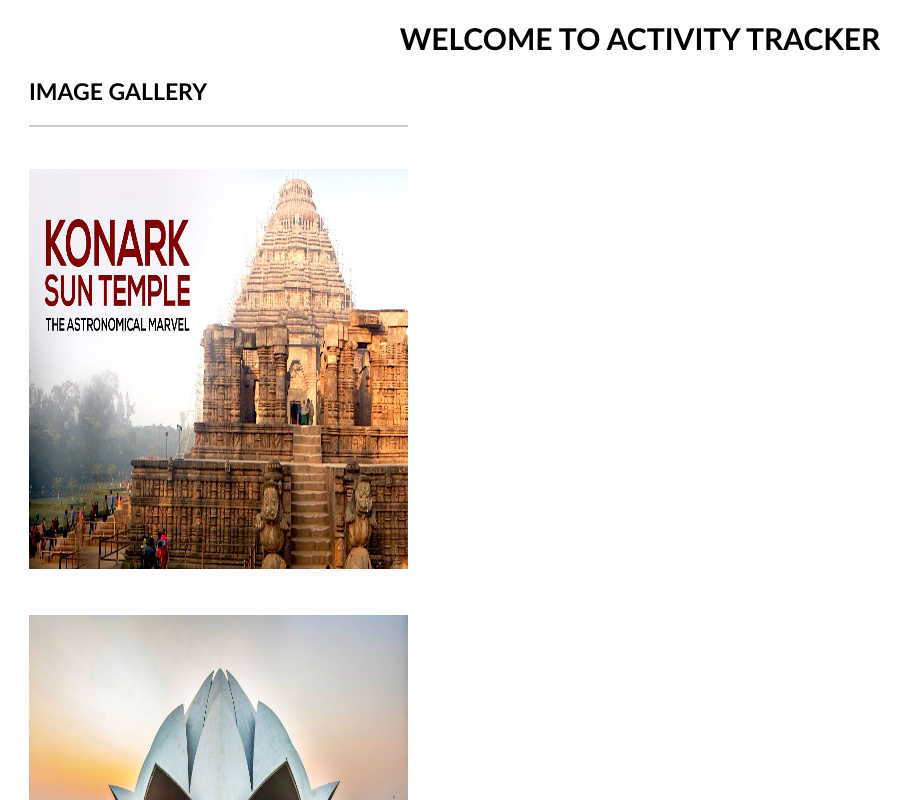
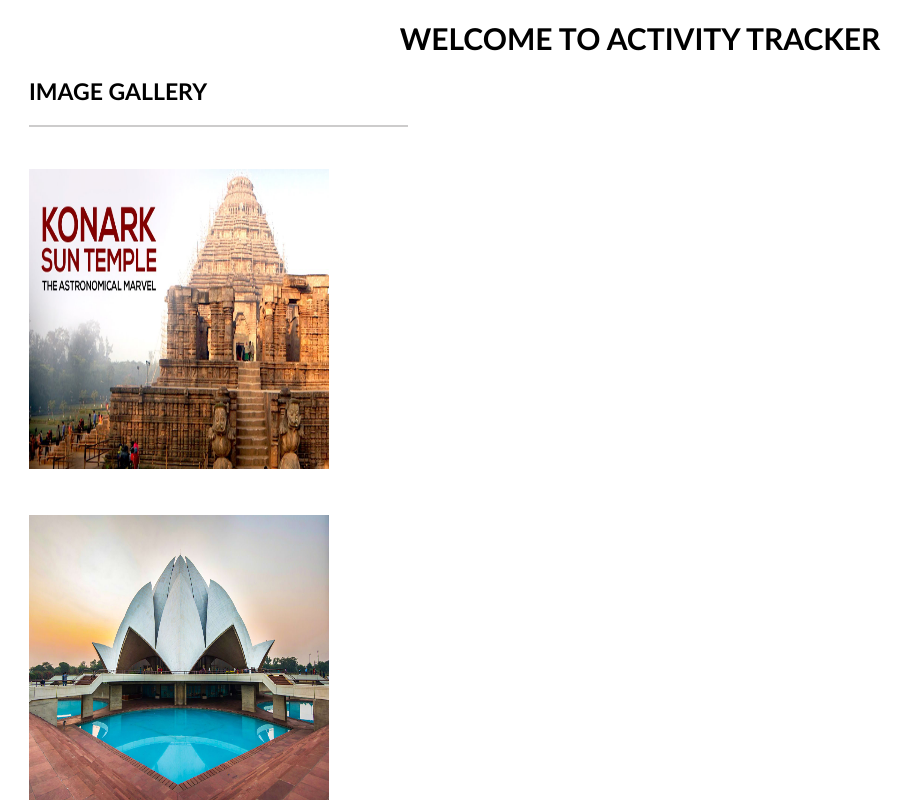
Before and after one commit to archit4077sh/ActivityTracker, an Angular app in the folder Activity Tracker/FrontEnd/ActivityTracker/: page /1 in a window 1280 px wide. Shown: the top 800 px of the page, without its empty margins (0-914 px from the left). Built offline with nearby package versions, Linux system fonts and the light colour scheme.

Commit message:
Update user.component.css

```diff
--- a/Activity Tracker/FrontEnd/ActivityTracker/src/app/user/user.component.css
+++ b/Activity Tracker/FrontEnd/ActivityTracker/src/app/user/user.component.css
@@ -11,8 +11,8 @@ p{
 }
 
 img{
-    width: 30%;
-    height: 400px;
+    width: 300px;
+    height: 300px;
     margin: 1.66%;
 }
 img:hover {
```
